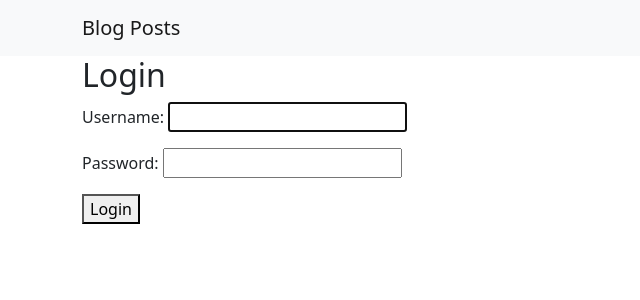
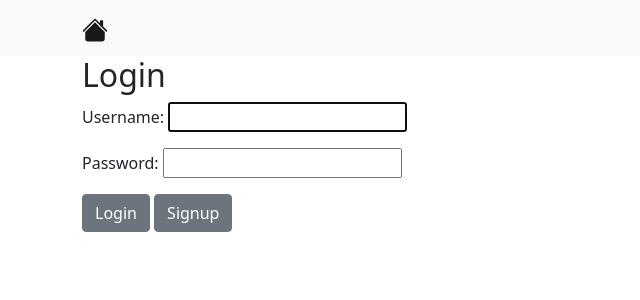
Before and after one commit to figtree777/blog_project, a Django app: page /accounts/login/ in a window 1280 px wide. Shown: the top 300 px of the page, without its empty margins (0-640 px from the left). Run offline with Django 5.2, Linux system fonts and the light colour scheme.

Commit message:
navbar icon

```diff
--- a/main/templates/base.html
+++ b/main/templates/base.html
@@ -22,7 +22,12 @@
     <header>
         <nav class="navbar navbar-expand-lg navbar-light bg-light">
             <div class="container">
-                <a class="navbar-brand" href="{% url 'home' %}">Blog Posts</a>
+                <a class="navbar-brand" href="{% url 'home' %}">
+                    <svg xmlns="http://www.w3.org/2000/svg" width="26" height="26" fill="currentColor" class="bi bi-house-fill" viewBox="0 0 16 16">
+                        <path d="M8.707 1.5a1 1 0 0 0-1.414 0L.646 8.146a.5.5 0 0 0 .708.708L8 2.207l6.646 6.647a.5.5 0 0 0 .708-.708L13 5.793V2.5a.5.5 0 0 0-.5-.5h-1a.5.5 0 0 0-.5.5v1.293z"/>
+                        <path d="m8 3.293 6 6V13.5a1.5 1.5 0 0 1-1.5 1.5h-9A1.5 1.5 0 0 1 2 13.5V9.293z"/>
+                      </svg>
+                </a>
             </div>
         </nav>
 
--- a/main/templates/registration/login.html
+++ b/main/templates/registration/login.html
@@ -8,7 +8,10 @@
         <form method="post">
             {% csrf_token %}
             {{ form.as_p }}
-            <button type="submit">Login</button>
+            <div class="form-group">
+                <button type="submit" class="btn btn-secondary">Login</button>
+                <a href="{% url 'signup' %}" class="btn btn-secondary">Signup</a>
+            </div>
         </form>
     </body>
 {% endblock %}
```
Also changed, not shown: main/templates/home.html (+12 -5 lines).
